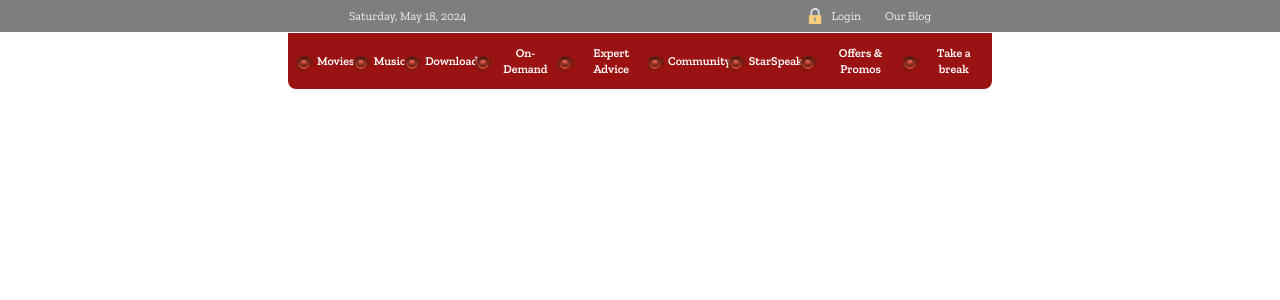
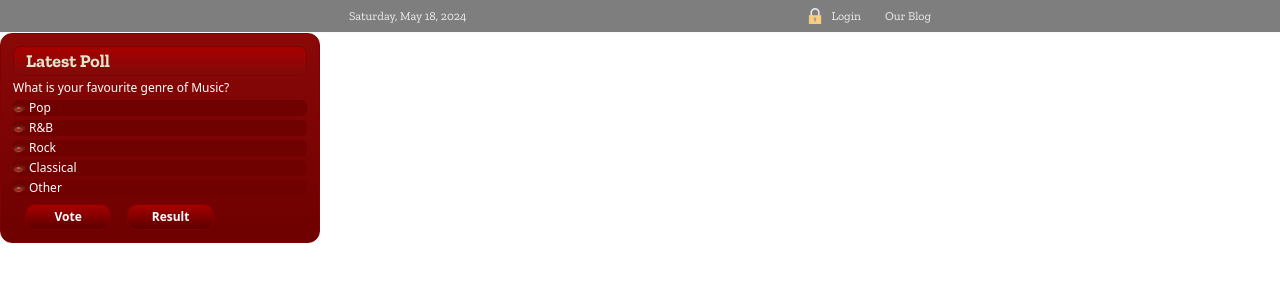
Before and after one commit to hexs00si/Entertainment-live, a React (Vite) app in the folder Entertainment-live/: page / in a window 1280 px wide. Shown: the top 300 px of the page. Built offline with nearby package versions, Linux system fonts and the light colour scheme.

Commit message:
Added the Pollcard component along with its required css

```diff
--- a/Entertainment-live/src/App.jsx
+++ b/Entertainment-live/src/App.jsx
@@ -1,12 +1,13 @@
-import Card from "./components/Card"
+// import Card from "./components/Card"
 import Mininav from "./components/Mininav"
-import SecondMininav from "./components/SecondMininav"
+import Pollcard from "./components/Pollcard"
+// import SecondMininav from "./components/SecondMininav"
 
 const App = () => {
   return (
    <>
    <Mininav />
-   <SecondMininav />
+   <Pollcard />
    </>
   )
 }
--- /dev/null
+++ b/Entertainment-live/src/components/Pollcard.jsx
@@ -0,0 +1,62 @@
+import redbtn from "../assets/images/Layer 4 copy 4.png";
+
+const Pollcard = () => {
+  return (
+    <div className="pollCardBg p-3 w-[25%] rounded-xl">
+      <div className="text-lg font-title text-polltext font-bold pollCard rounded-lg pl-3 mb-1">
+        Latest Poll
+      </div>
+      <h3 className="text-white font-sans font-light text-xs">
+        What is your favourite genre of Music?
+      </h3>
+      <ul className="mb-2">
+        <li>
+          <span className="flex items-center gap-1 rounded-md bg-pollrow mt-1">
+            <img className=" size-3" src={redbtn} alt="btn" />
+            <p className="text-xs font-sans text-center font-light text-white">
+              Pop
+            </p>
+          </span>
+        </li>
+        <li>
+          <span className="flex items-center gap-1 rounded-md bg-pollrow mt-1">
+            <img className=" size-3" src={redbtn} alt="btn" />
+            <p className="text-xs font-sans text-center font-light text-white">
+              R&B
+            </p>
+          </span>
+        </li>{" "}
+        <li>
+          <span className="flex items-center gap-1 rounded-md bg-pollrow mt-1">
+            <img className=" size-3" src={redbtn} alt="btn" />
+            <p className="text-xs font-sans text-center font-light text-white">
+              Rock
+            </p>
+          </span>
+        </li>{" "}
+        <li>
+          <span className="flex items-center gap-1 rounded-md bg-pollrow mt-1">
+            <img className=" size-3" src={redbtn} alt="btn" />
+            <p className="text-xs font-sans text-center font-light text-white">
+              Classical
+            </p>
+          </span>
+        </li>{" "}
+        <li>
+          <span className="flex items-center gap-1 rounded-md bg-pollrow mt-1">
+            <img className=" size-3" src={redbtn} alt="btn" />
+            <p className="text-xs font-sans text-center font-light text-white">
+              Other
+            </p>
+          </span>
+        </li>
+      </ul>
+      <div className="flex gap-4 items-center px-3">
+      <button className="btn font-sans font-semibold text-white text-xs">Vote</button>
+      <button className="btn font-sans font-semibold text-white text-xs">Result</button>
+      </div>
+    </div>
+  );
+};
+
+export default Pollcard;
--- a/Entertainment-live/src/index.css
+++ b/Entertainment-live/src/index.css
@@ -19,14 +19,15 @@
   border-radius: 0.625rem;
   background-image: linear-gradient(0deg, #5b0000 0%, #a80000 100%);
   border: 0.0625rem solid #800100;
-  transition: background-image 0.3s ease, border-color 0.3s ease, transform 0.3s ease;
+  transition: background-image 0.3s ease, border-color 0.3s ease,
+    transform 0.3s ease;
 }
 
 .btn:hover {
-    background-image: linear-gradient(0deg, #7a1a1a 0%, #c61a1a 100%);
-    border-color: #b30000;
-    transform: scale(1.05);
-  }
+  background-image: linear-gradient(0deg, #7a1a1a 0%, #c61a1a 100%);
+  border-color: #b30000;
+  transform: scale(1.05);
+}
 
 .cardheading {
   background-image: linear-gradient(
@@ -37,3 +38,13 @@
   );
   border: 0.0625rem solid #800100;
 }
+
+.pollCard {
+  background-image: linear-gradient(0deg, #7f0a0a 0%, #a80000 100%);
+  border: 0.0625rem solid #800100;
+}
+
+.pollCardBg {
+  background-image: linear-gradient(0deg, #6e0000 0%, #8a0808 100%);
+  border: 0.0625rem solid #800100;
+}
--- a/Entertainment-live/tailwind.config.js
+++ b/Entertainment-live/tailwind.config.js
@@ -11,7 +11,9 @@ export default {
       },
       colors:{
         mininav: "#dfdfde",
-        navbackground: "#9a1212"
+        navbackground: "#9a1212",
+        polltext: "#e0e5ca",
+        pollrow: "#6f0101"
 
       }
 
```
